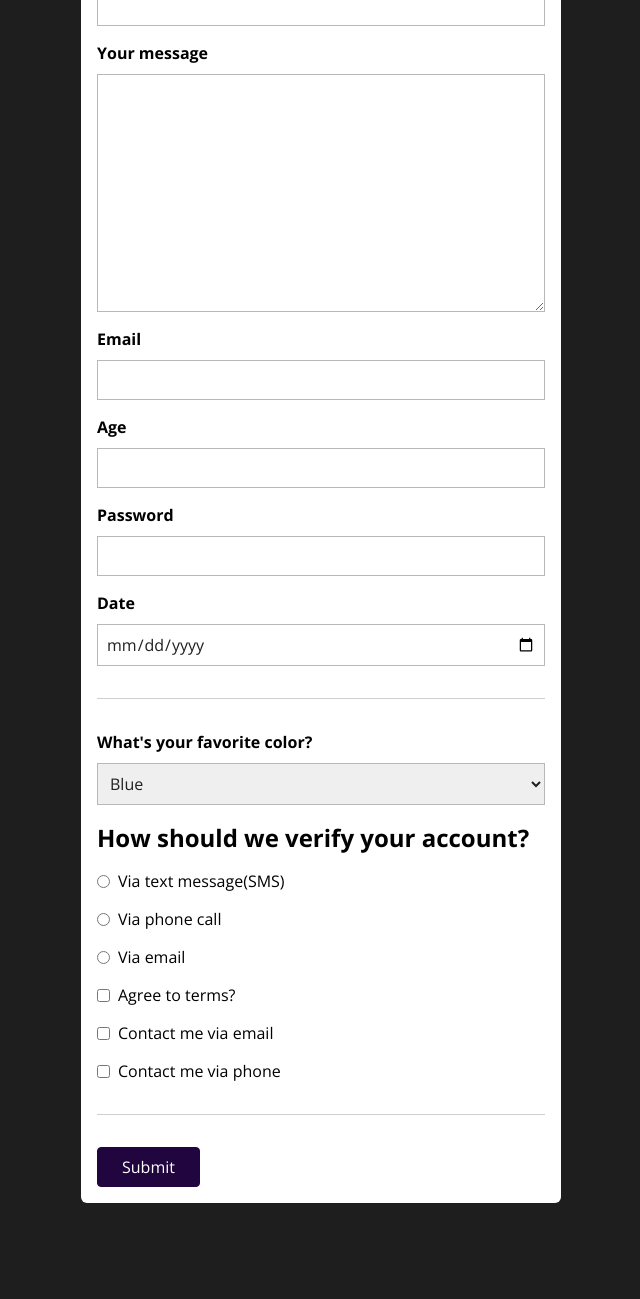
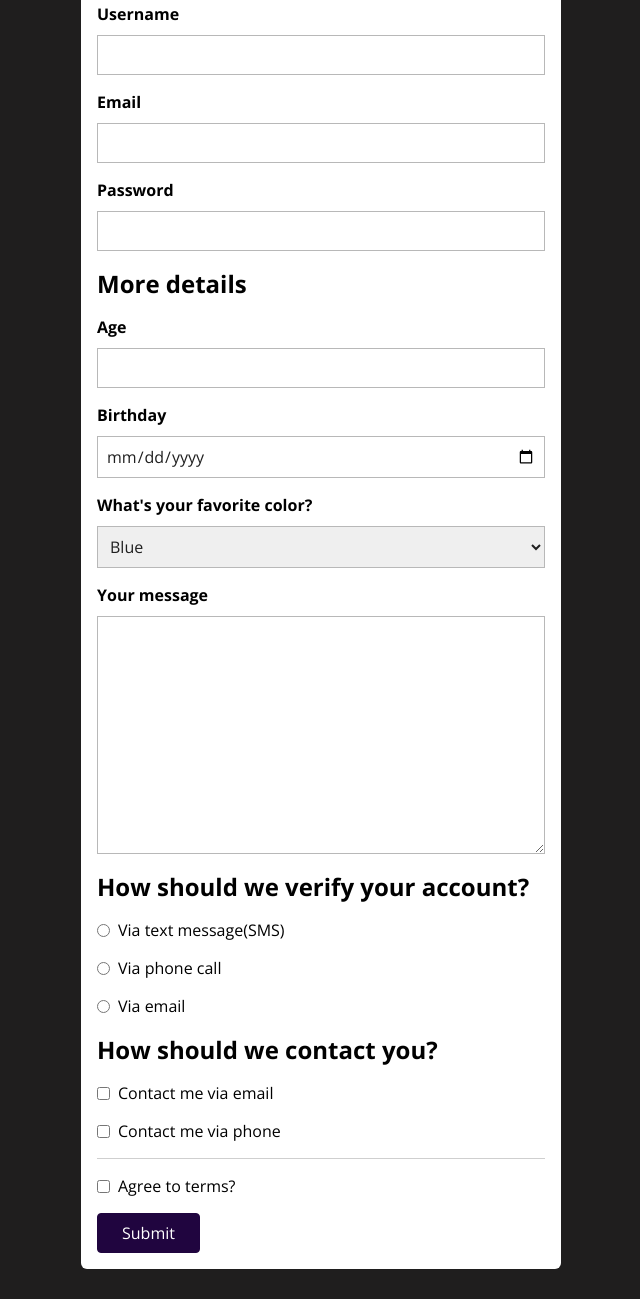
Before and after one commit to luAr26/froms-in-websites, a plain HTML site: page index.html in a window 1280 px wide. Shown: the part 165-1464 px from the top of the page, without its empty margins (319-959 px from the left). Before the commit the page ends 1398 px from the top, so only its background shows below. Drawn offline with nearby package versions, Linux system fonts and the light colour scheme.

Commit message:
Structure forms

```diff
--- a/css/style.css
+++ b/css/style.css
@@ -26,11 +26,15 @@ h1 {
   color: #fff;
 }
 
+ul {
+  list-style: none;
+}
+
 hr {
   border: none;
   height: 1px;
   background-color: rgb(207, 207, 207);
-  margin: 3.2rem 0;
+  margin: 1.6rem 0;
 }
 
 form {
--- a/index.html
+++ b/index.html
@@ -13,29 +13,63 @@
     <title>Forms In Websites</title>
   </head>
   <body>
+    <header>
       <h1>Forms in websites</h1>
+    </header>
+    <main>
       <form action="" method="GET">
+        <section>
+          <h2>Your personal details</h2>
+          <ul>
+            <li>
               <label for="username">Username</label>
               <input type="text" name="username" id="username" required />
-      <label for="message">Your message</label>
-      <textarea name="message" id="message" cols="30" rows="10"></textarea>
+            </li>
+            <li>
               <label for="email">Email</label>
               <input type="email" name="email" id="email" required />
-      <label for="number">Age</label>
-      <input type="number" name="number" step="0.5" id="number" required />
+            </li>
+            <li>
               <label for="password">Password</label>
               <input type="password" name="password" id="password" required />
-      <label for="date">Date</label>
+            </li>
+          </ul>
+        </section>
+        <section>
+          <h2>More details</h2>
+          <ul>
+            <li>
+              <label for="number">Age</label>
+              <input
+                type="number"
+                name="number"
+                step="0.5"
+                id="number"
+                required
+              />
+            </li>
+            <li>
+              <label for="date">Birthday</label>
               <input type="date" name="date" id="date" required />
-      <hr />
+            </li>
+            <li>
               <label for="favorite-color">What's your favorite color?</label>
               <select name="favorite-color" id="favorite-color">
                 <option value="blue">Blue</option>
                 <option value="black">Black</option>
                 <option value="red">Red</option>
               </select>
+            </li>
+          </ul>
+        </section>
+        <section>
+          <label for="message">Your message</label>
+          <textarea name="message" id="message" cols="30" rows="10"></textarea>
+        </section>
+        <section>
           <h2>How should we verify your account?</h2>
-      <div class="form-control-inline">
+          <ul>
+            <li class="form-control-inline">
               <input
                 type="radio"
                 name="verify"
@@ -43,20 +77,31 @@
                 value="sms"
               />
               <label for="verify-text-message">Via text message(SMS)</label>
-      </div>
-      <div class="form-control-inline">
-        <input type="radio" name="verify" id="verify-phone" value="phone" />
+            </li>
+            <li class="form-control-inline">
+              <input
+                type="radio"
+                name="verify"
+                id="verify-phone"
+                value="phone"
+              />
               <label for="verify-phone">Via phone call</label>
-      </div>
-      <div class="form-control-inline">
-        <input type="radio" name="verify" id="verify-email" value="email" />
+            </li>
+            <li class="form-control-inline">
+              <input
+                type="radio"
+                name="verify"
+                id="verify-email"
+                value="email"
+              />
               <label for="verify-email">Via email</label>
-      </div>
-      <div class="form-control-inline">
-        <input type="checkbox" id="agree-terms" name="terms" />
-        <label for="agree-terms">Agree to terms?</label>
-      </div>
-      <div class="form-control-inline">
+            </li>
+          </ul>
+        </section>
+        <section>
+          <h2>How should we contact you?</h2>
+          <ul>
+            <li class="form-control-inline">
               <input
                 type="checkbox"
                 id="contact-email"
@@ -64,8 +109,8 @@
                 value="contact-email"
               />
               <label for="contact-email">Contact me via email</label>
-      </div>
-      <div class="form-control-inline">
+            </li>
+            <li class="form-control-inline">
               <input
                 type="checkbox"
                 id="contact-phone"
@@ -73,9 +118,20 @@
                 value="contact-phone"
               />
               <label for="contact-phone">Contact me via phone</label>
+            </li>
+          </ul>
+        </section>
+        <hr />
+        <section>
+          <div class="form-control-inline">
+            <input type="checkbox" id="agree-terms" name="terms" />
+            <label for="agree-terms">Agree to terms?</label>
           </div>
-      <hr />
+        </section>
+        <section>
           <button>Submit</button>
+        </section>
       </form>
+    </main>
   </body>
 </html>
```
Lines whose indentation alone changed are shown as unchanged.
